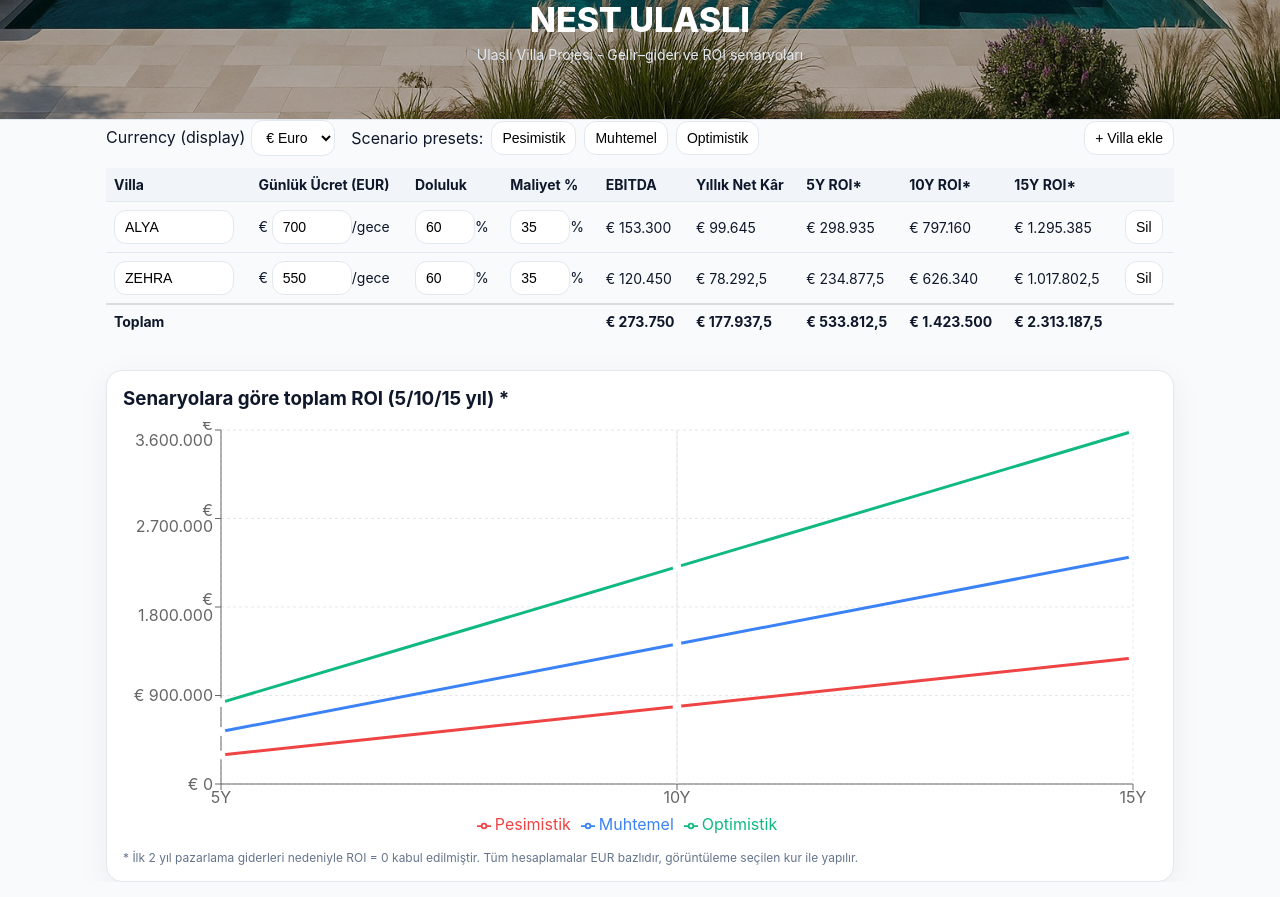
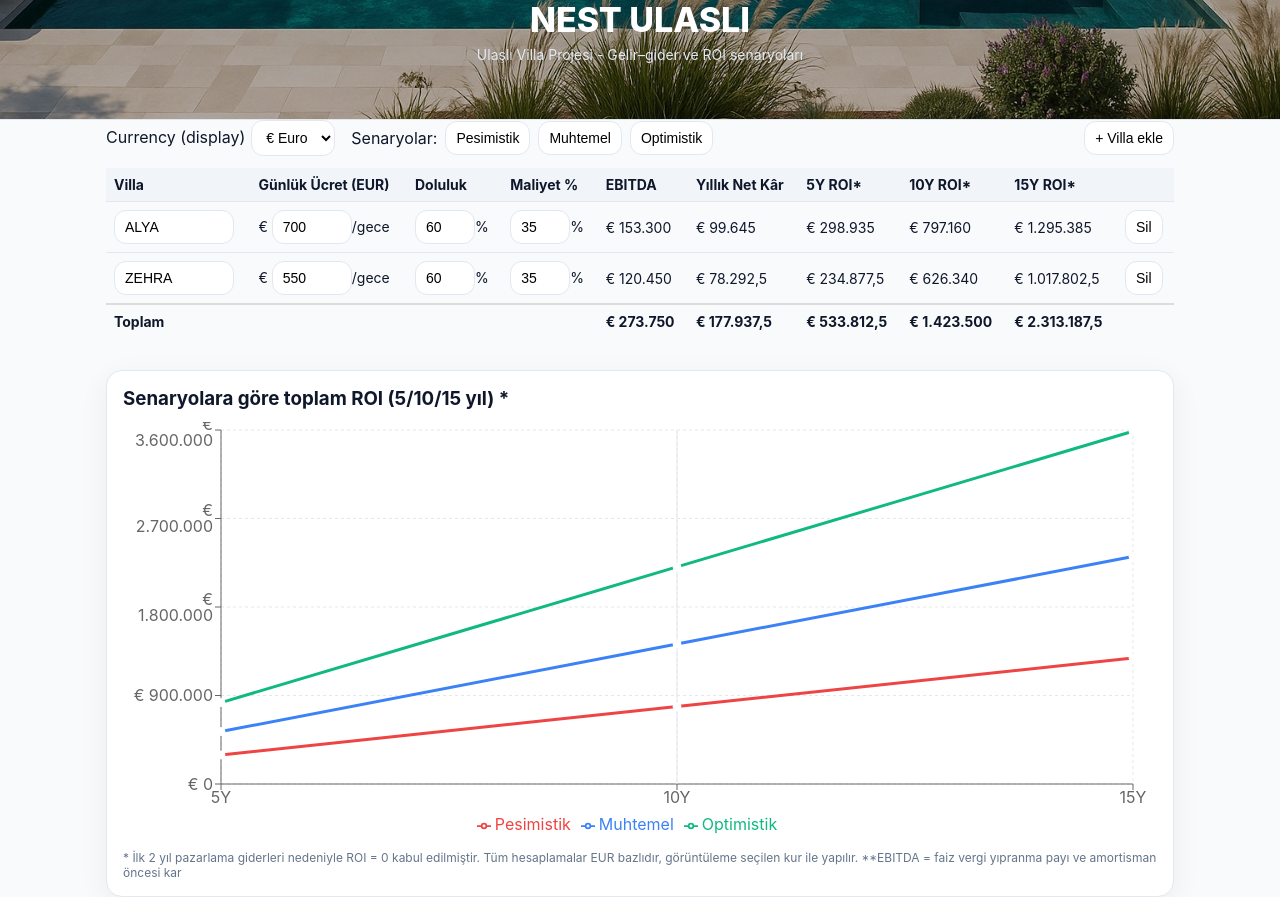
Before and after one commit to dirvass/nest-planner, a React (Vite) app: page / in a window 1280 px wide. Shown: the part 680-1577 px from the top of the page. Built offline with nearby package versions, Linux system fonts and the light colour scheme; no server answers.

Commit message:
Update App.tsx

```diff
--- a/src/App.tsx
+++ b/src/App.tsx
@@ -179,7 +179,7 @@ export default function App() {
             </select>
           </div>
 
-          <span style={{ marginLeft: 8 }}>Scenario presets:</span>
+          <span style={{ marginLeft: 8 }}>Senaryolar:</span>
           <button onClick={() => applyScenario("pessimistic")}>Pesimistik</button>
           <button onClick={() => applyScenario("base")}>Muhtemel</button>
           <button onClick={() => applyScenario("optimistic")}>Optimistik</button>
@@ -336,6 +336,7 @@ export default function App() {
           </div>
           <div style={{ fontSize: 12, color: "#64748b", marginTop: 8 }}>
             * İlk 2 yıl pazarlama giderleri nedeniyle ROI = 0 kabul edilmiştir. Tüm hesaplamalar EUR bazlıdır, görüntüleme seçilen kur ile yapılır.
+            **EBITDA = faiz vergi yıpranma payı ve amortisman öncesi kar
           </div>
         </div>
       </main>
```
